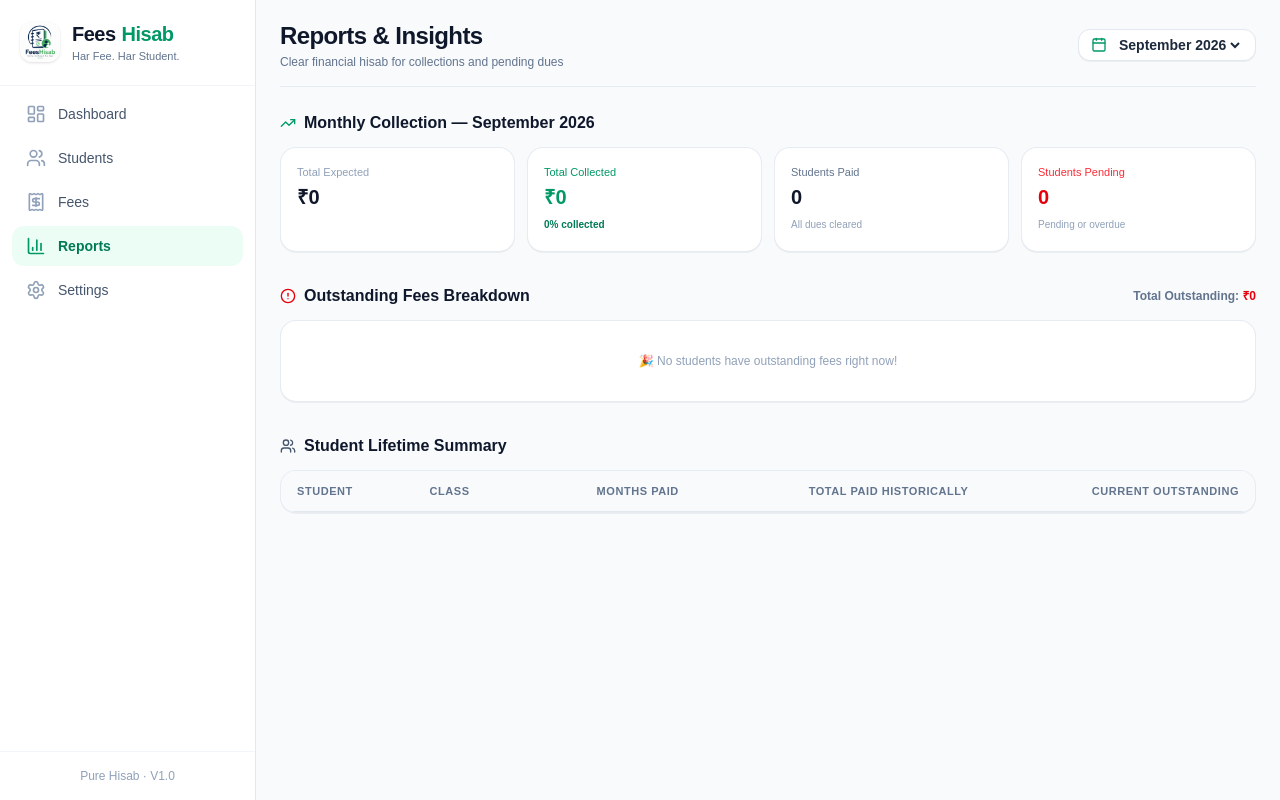
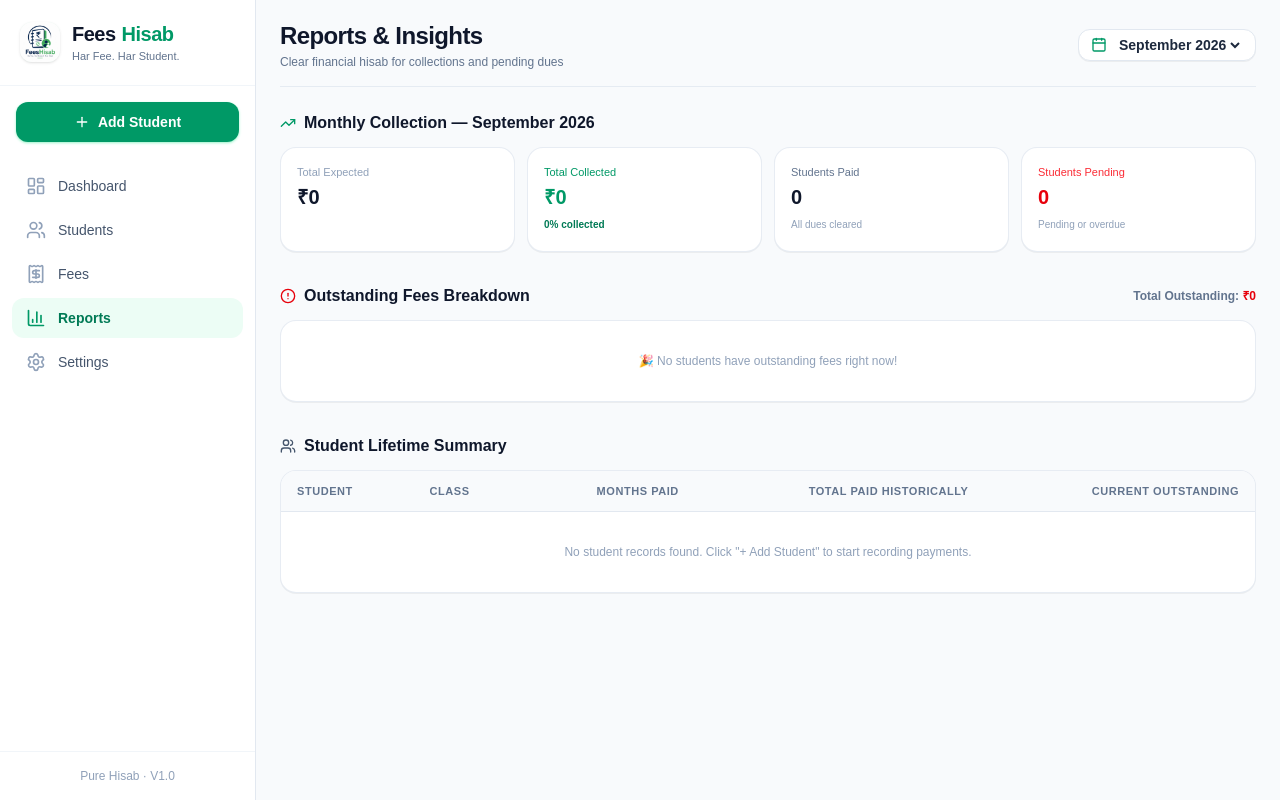
Before and after one commit to JayantOlhyan/Fees-Hisab, a Next.js app: page /reports in a window 1280 px wide. Built offline with nearby package versions, Linux system fonts and the light colour scheme.

Commit message:
feat: implement dynamic month filtering for reports and add empty state handling, and update Add Student navigation to support direct links.

```diff
--- a/src/app/reports/page.tsx
+++ b/src/app/reports/page.tsx
@@ -120,6 +120,18 @@ export default function ReportsPage() {
       .sort((a, b) => b.lifetimePaid - a.lifetimePaid);
   }, [activeStudents, feeRecords]);
 
+  const availableMonths = useMemo(() => {
+    const months = [];
+    const d = new Date();
+    for (let i = -6; i <= 6; i++) {
+      const target = new Date(d.getFullYear(), d.getMonth() + i, 1);
+      const ym = getYearMonthString(target);
+      const label = target.toLocaleDateString('en-US', { month: 'long', year: 'numeric' });
+      months.push({ ym, label });
+    }
+    return months;
+  }, []);
+
   if (!mounted) return null;
 
   return (
@@ -146,10 +158,11 @@ export default function ReportsPage() {
               aria-label="Filter report by month"
               className="bg-transparent text-xs sm:text-sm font-semibold text-slate-800 outline-none cursor-pointer"
             >
-              <option value="2026-07">July 2026</option>
-              <option value="2026-08">August 2026</option>
-              <option value="2026-09">September 2026</option>
-              <option value="2026-10">October 2026</option>
+              {availableMonths.map((m) => (
+                <option key={m.ym} value={m.ym}>
+                  {m.label}
+                </option>
+              ))}
             </select>
           </div>
         </div>
@@ -284,7 +297,14 @@ export default function ReportsPage() {
                   </tr>
                 </thead>
                 <tbody className="divide-y divide-slate-100 text-xs">
-                  {studentHistoricalSummary.map(
+                  {studentHistoricalSummary.length === 0 ? (
+                    <tr>
+                      <td colSpan={5} className="py-8 text-center text-xs text-slate-400">
+                        No student records found. Click &quot;+ Add Student&quot; to start recording payments.
+                      </td>
+                    </tr>
+                  ) : (
+                    studentHistoricalSummary.map(
                       ({ student, lifetimePaid, currentDue, paidMonths }) => (
                         <tr key={student.id} className="hover:bg-slate-50/60 transition">
                           <td className="py-3 px-4">
@@ -309,6 +329,7 @@ export default function ReportsPage() {
                           </td>
                         </tr>
                       )
+                    )
                   )}
                 </tbody>
               </table>
--- a/src/components/Navigation.tsx
+++ b/src/components/Navigation.tsx
@@ -39,17 +39,26 @@ export const Navigation: React.FC<NavigationProps> = ({ onOpenAddStudent }) => {
         </div>
 
         {/* Action Button */}
-        {onOpenAddStudent && (
-          <div className="p-4">
+        <div className="p-4">
+          {onOpenAddStudent ? (
             <button
               onClick={onOpenAddStudent}
-              className="w-full flex items-center justify-center gap-2 py-2.5 px-4 bg-emerald-600 hover:bg-emerald-700 active:bg-emerald-800 text-white text-sm font-semibold rounded-xl shadow-sm shadow-emerald-200 transition"
+              className="w-full flex items-center justify-center gap-2 py-2.5 px-4 bg-emerald-600 hover:bg-emerald-700 active:bg-emerald-800 text-white text-sm font-semibold rounded-xl shadow-sm shadow-emerald-200 transition cursor-pointer"
             >
               <Plus className="w-4 h-4" />
               <span>Add Student</span>
             </button>
-          </div>
-        )}
+          ) : (
+            <Link
+              href="/students/new"
+              className="w-full flex items-center justify-center gap-2 py-2.5 px-4 bg-emerald-600 hover:bg-emerald-700 active:bg-emerald-800 text-white text-sm font-semibold rounded-xl shadow-sm shadow-emerald-200 transition cursor-pointer"
+            >
+              <Plus className="w-4 h-4" />
+              <span>Add Student</span>
+            </Link>
+          )}
+        </div>
+
 
         {/* Nav Links */}
         <nav className="flex-1 px-3 py-2 space-y-1">
```
Lines whose indentation alone changed are shown as unchanged.
